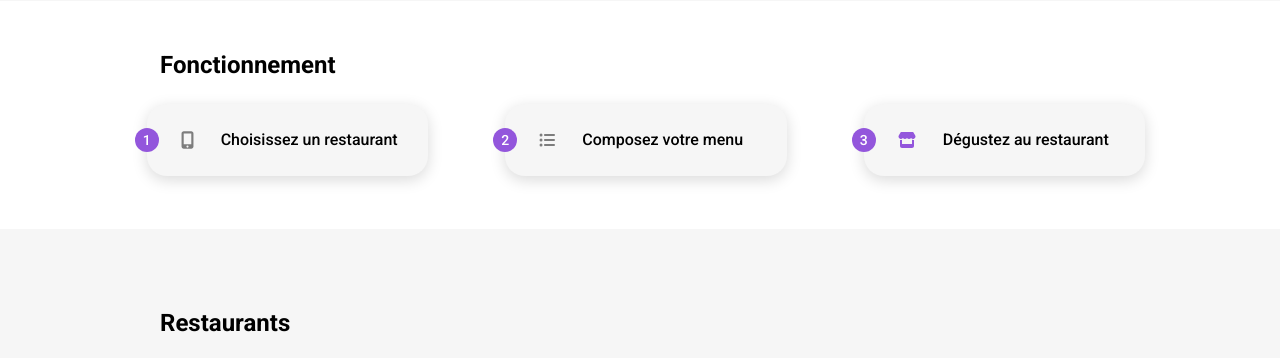
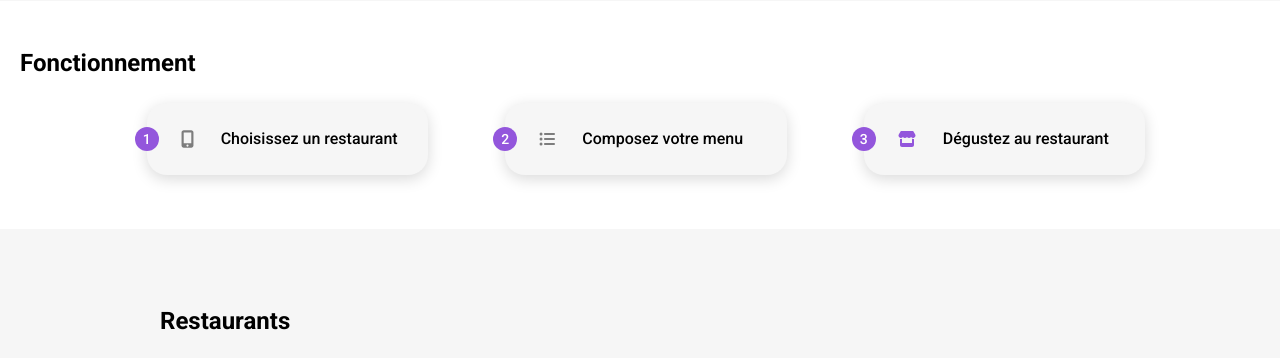
Before and after one commit to matthieu-h/ocr-p4-ohmyfood, a website: page index.html in a window 1280 px wide. Shown: the part 400-758 px from the top of the page. Drawn offline with nearby package versions, Linux system fonts and the light colour scheme; files that its build step writes are made by us from their sources; a web font is replaced by a local one.

Commit message:
positionnement des titres

```diff
--- a/assets/sass/base/_typography.scss
+++ b/assets/sass/base/_typography.scss
@@ -6,11 +6,6 @@ h2{font-size: 24px;
     font-weight: 700;
     margin: 0px 80px 26px 20px;
     padding-top: 48px;
-    @media (min-width: 767.98px) {
-        margin-left: 12.5%;
-        margin-bottom: 25px;
-        padding-top: 50px;
-    }
 }
 
 h3{
```
